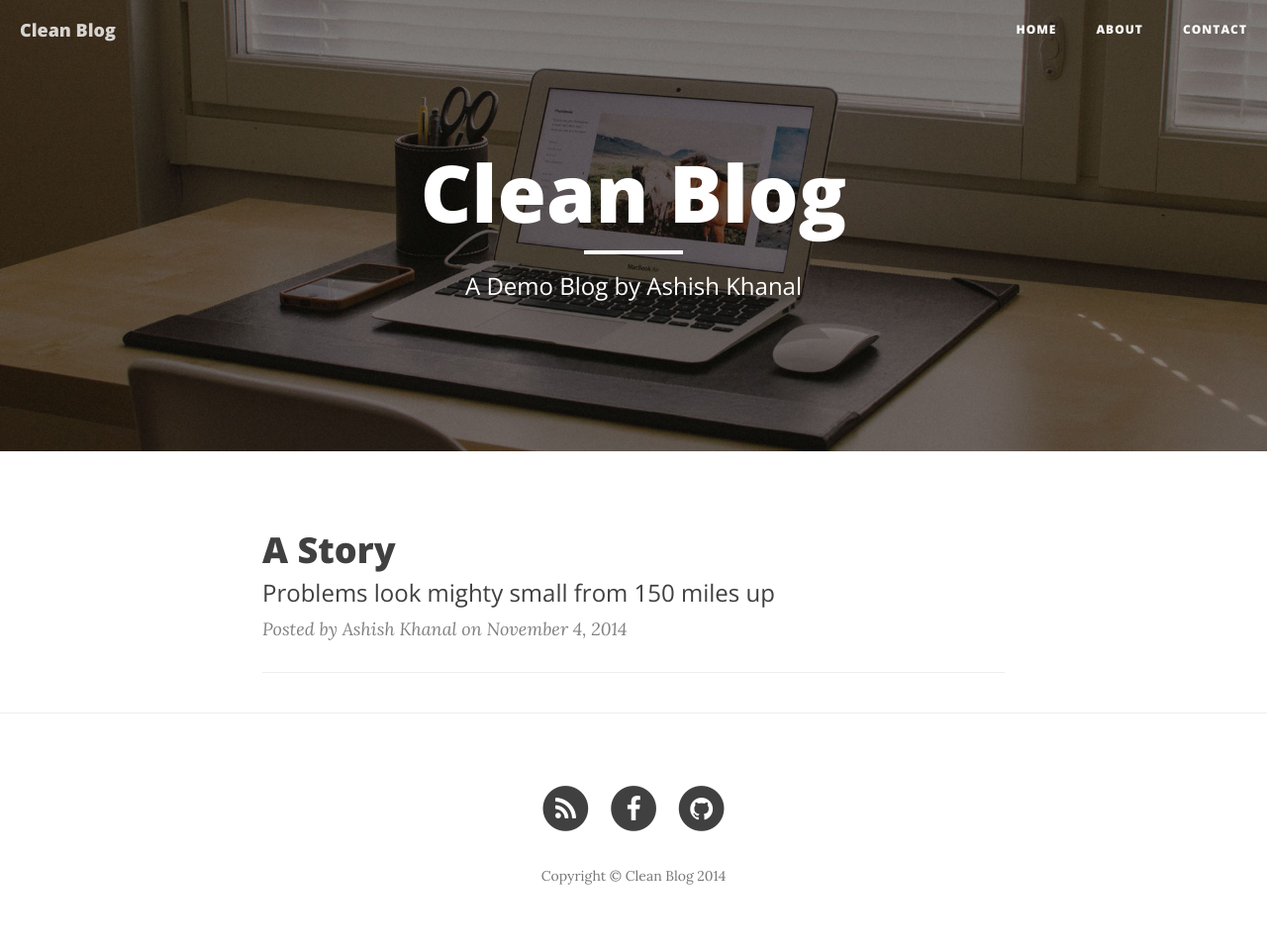
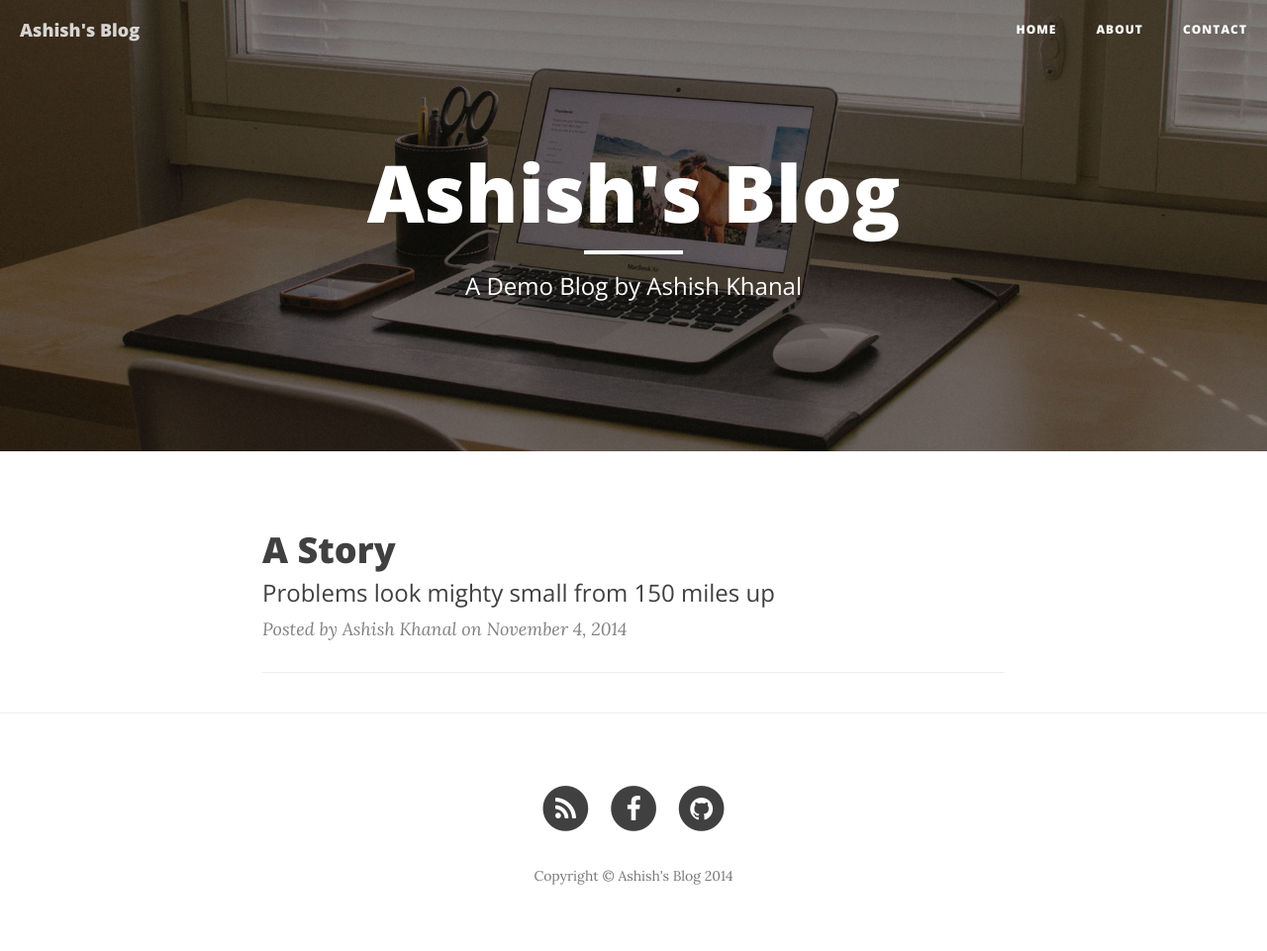
Before and after one commit to Ashiish/demo, a Jekyll site: the page built from index.html, in a window 1280 px wide. Shown: the whole page at 99% size. Built offline with Jekyll 4.4.1, drawn with Linux system fonts in a browser that asks for light colours; nearby versions of some CDN libraries; the list of posts is cut into pages by our own code.

Commit message:
Update _config.yml

```diff
--- a/_config.yml
+++ b/_config.yml
@@ -1,6 +1,6 @@
 # Site settings
-title: Clean Blog
-email: your-email@yourdomain.com
+title: Ashish's Blog
+email: ashish_0320@deerwalk.edu.np
 description: "Write your site description here. It will be used as your sites meta description as well!"
 baseurl: "/demo"
 url: "http://ashiish.github.io"
```
